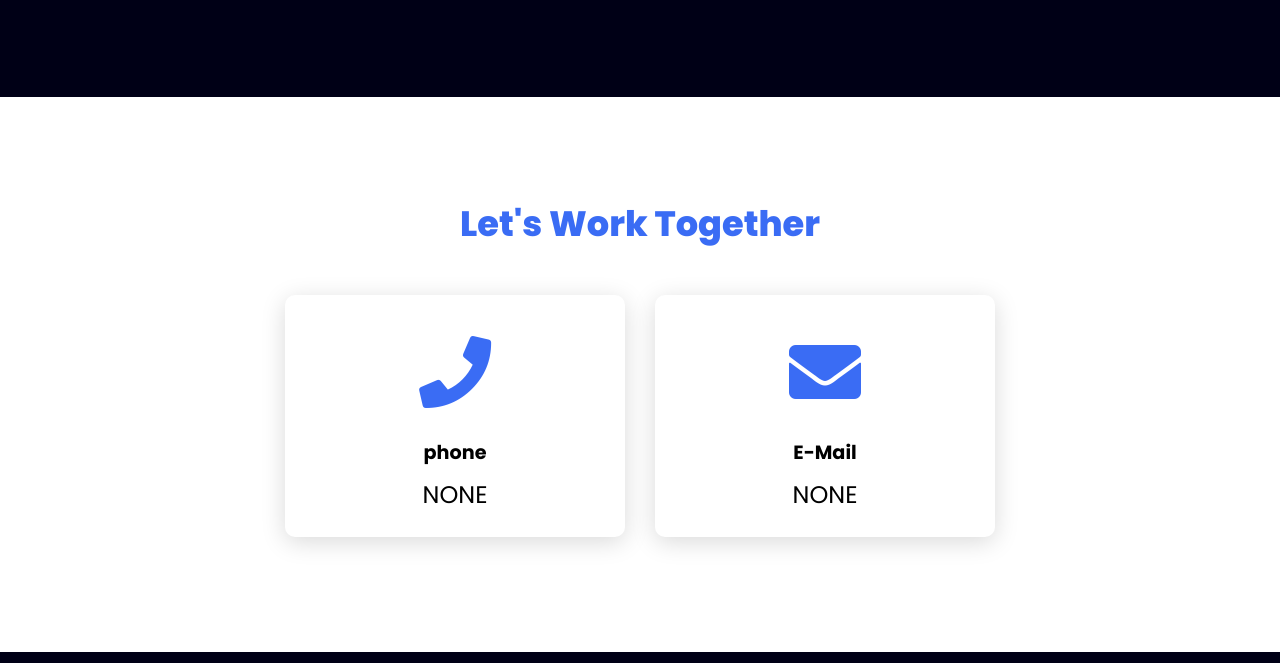
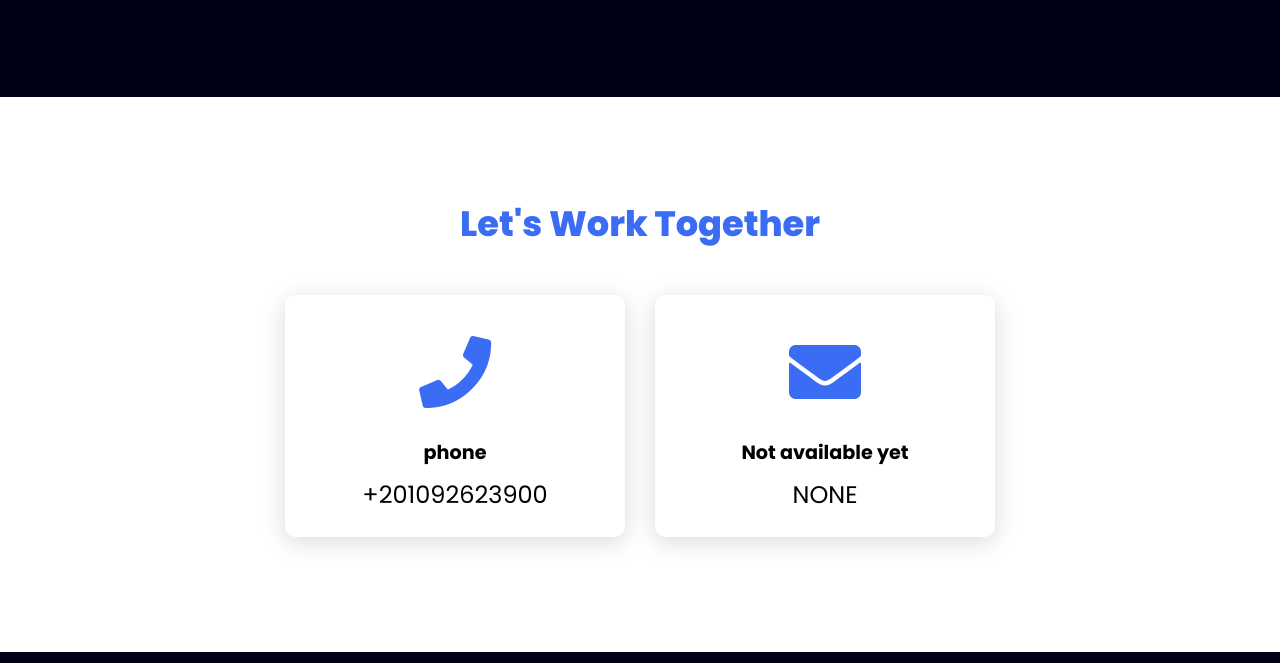
Before and after one commit to dracula0007/web-page, a plain HTML site: page index.html in a window 1280 px wide. Shown: the part 2350-3013 px from the top of the page. Drawn offline with Linux system fonts and the light colour scheme.

Commit message:
Update index.html

```diff
--- a/index.html
+++ b/index.html
@@ -96,7 +96,7 @@
                 </div>
                 <div class="info">
                     <h3>phone</h3>
-                     <p>NONE</p>
+                     <p>+201092623900</p>
                 </div>
             </div>
             <div class="card">
@@ -104,7 +104,7 @@
                     <i class="fas fa-envelope"></i>
                 </div>
                 <div class="info">
-                    <h3>E-Mail</h3>
+                    <h3>Not available yet</h3>
                      <p>NONE</p>
                 </div>
     </section>
```
